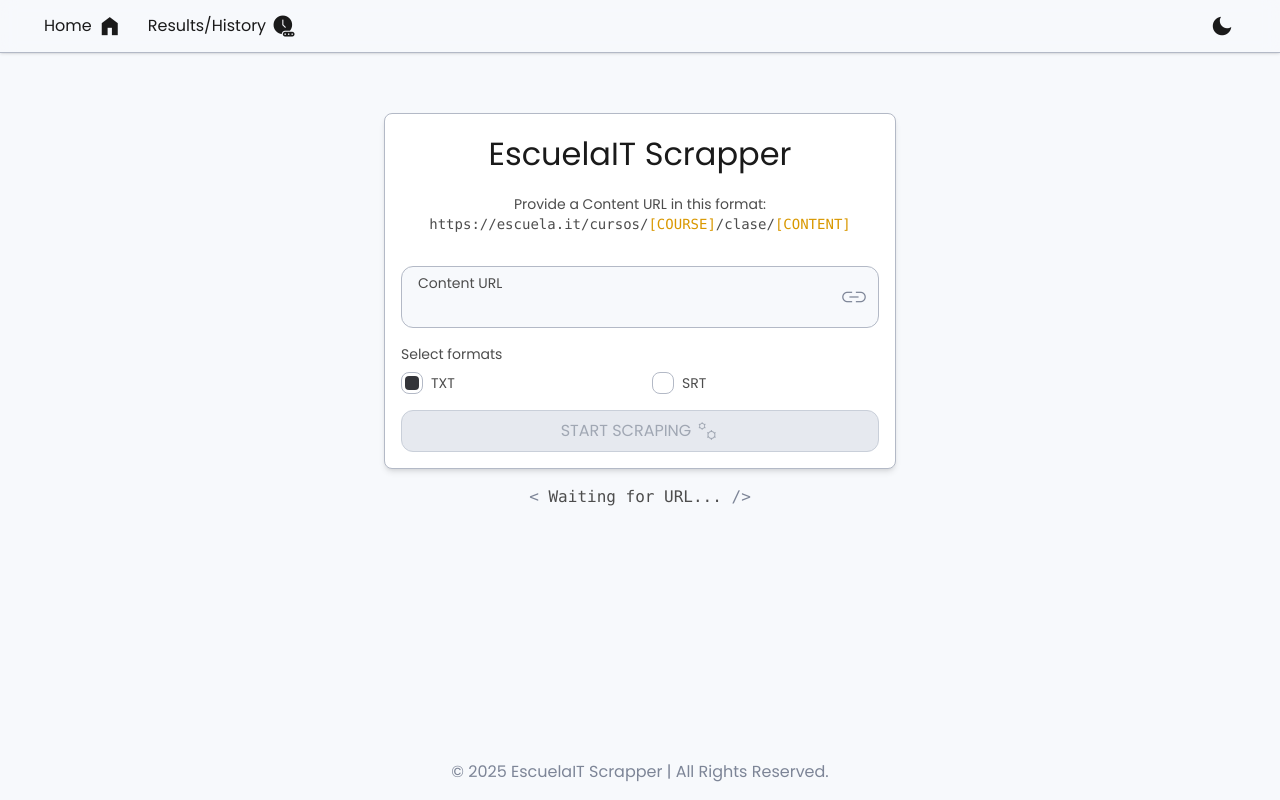
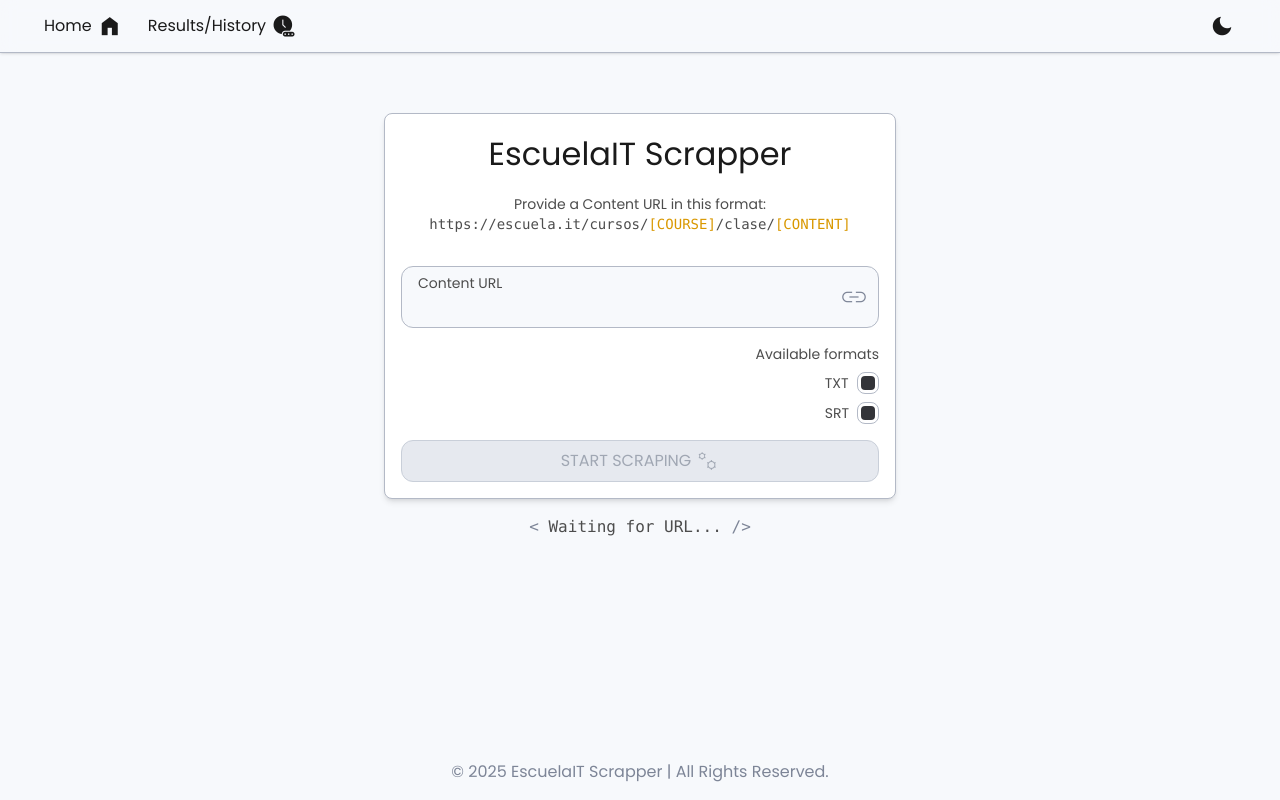
Before and after one commit to DrCausa/escuela-it-scrapper, a React (Vite) app in the folder packages/frontend/: page / in a window 1280 px wide. Built offline with nearby package versions, Linux system fonts and the light colour scheme.

Commit message:
chore: update default states for txt and srt formats

```diff
--- a/packages/frontend/src/pages/home/index.tsx
+++ b/packages/frontend/src/pages/home/index.tsx
@@ -32,7 +32,7 @@
   const [url, setUrl] = useState("");
   const [isChecked, setIsChecked] = useState(false);
   const [selTxt, setSelTxt] = useState(true);
-  const [selSrt, setSelSrt] = useState(false);
+  const [selSrt, setSelSrt] = useState(true);
 
   const handleClick = async () => {
     setIsLoading(true);
@@ -169,17 +169,17 @@
             checkboxClassName="order-1"
             disabled={isLoading}
           /> */}
-          <div className="flex flex-col gap-2 mb-4">
-            <span className="text-sm text-text-secondary-light dark:text-text-secondary-dark">Select formats</span>
-            <div className="flex gap-6">
+          <div className="flex flex-col items-end gap-2 mb-4">
+            <span className="text-sm text-text-secondary-light dark:text-text-secondary-dark">
+              Available formats
+            </span>
+            <div className="flex flex-col gap-2">
               <Input
                 type="checkbox"
                 label="TXT"
                 checked={selTxt}
                 onChange={() => setSelTxt(!selTxt)}
                 layoutClassName="justify-start"
-                labelCheckboxClassName="order-2"
-                checkboxClassName="order-1"
                 disabled={isLoading}
               />
               <Input
@@ -188,8 +188,6 @@
                 checked={selSrt}
                 onChange={() => setSelSrt(!selSrt)}
                 layoutClassName="justify-start"
-                labelCheckboxClassName="order-2"
-                checkboxClassName="order-1"
                 disabled={isLoading}
               />
             </div>
@@ -202,7 +200,8 @@
               fontWeight: "400",
             }}
             disabled={
-              (currStatus !== AppStatus.READY && currStatus !== AppStatus.SUCCESS) ||
+              (currStatus !== AppStatus.READY &&
+                currStatus !== AppStatus.SUCCESS) ||
               !(selTxt || selSrt || isChecked)
             }
             isLoading={isLoading}
```
